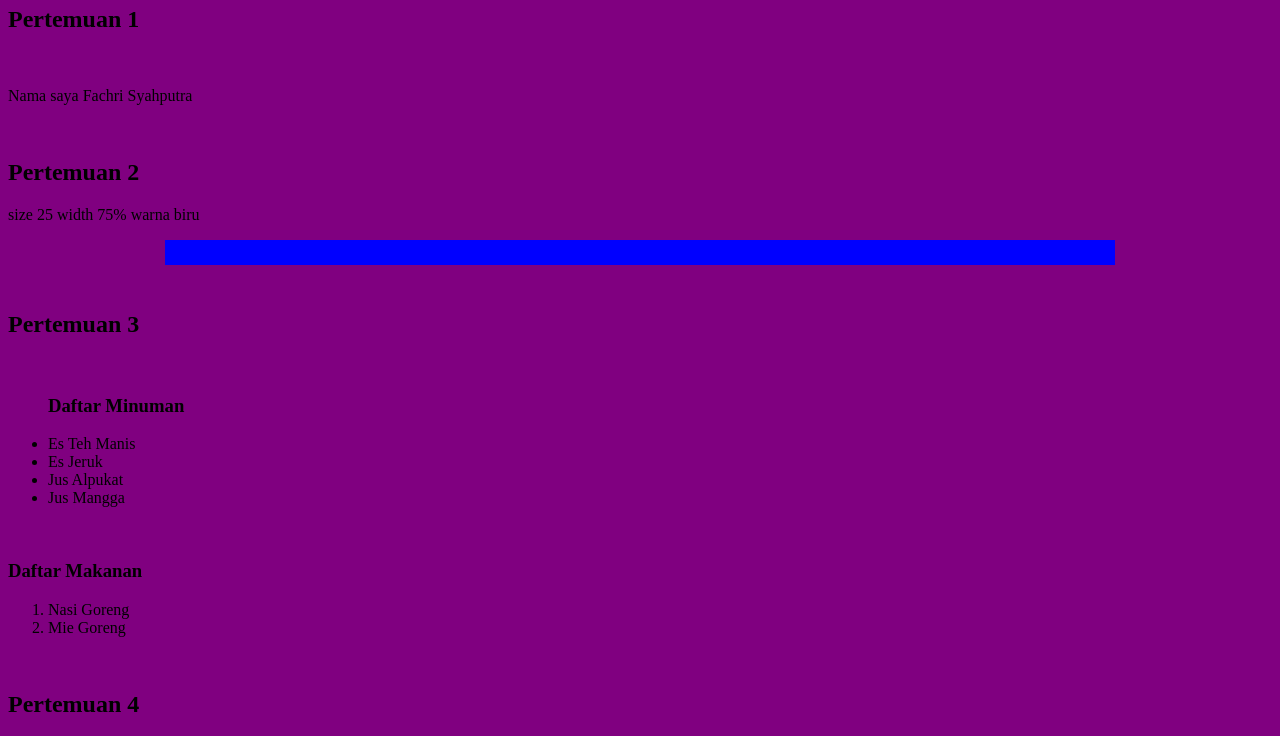
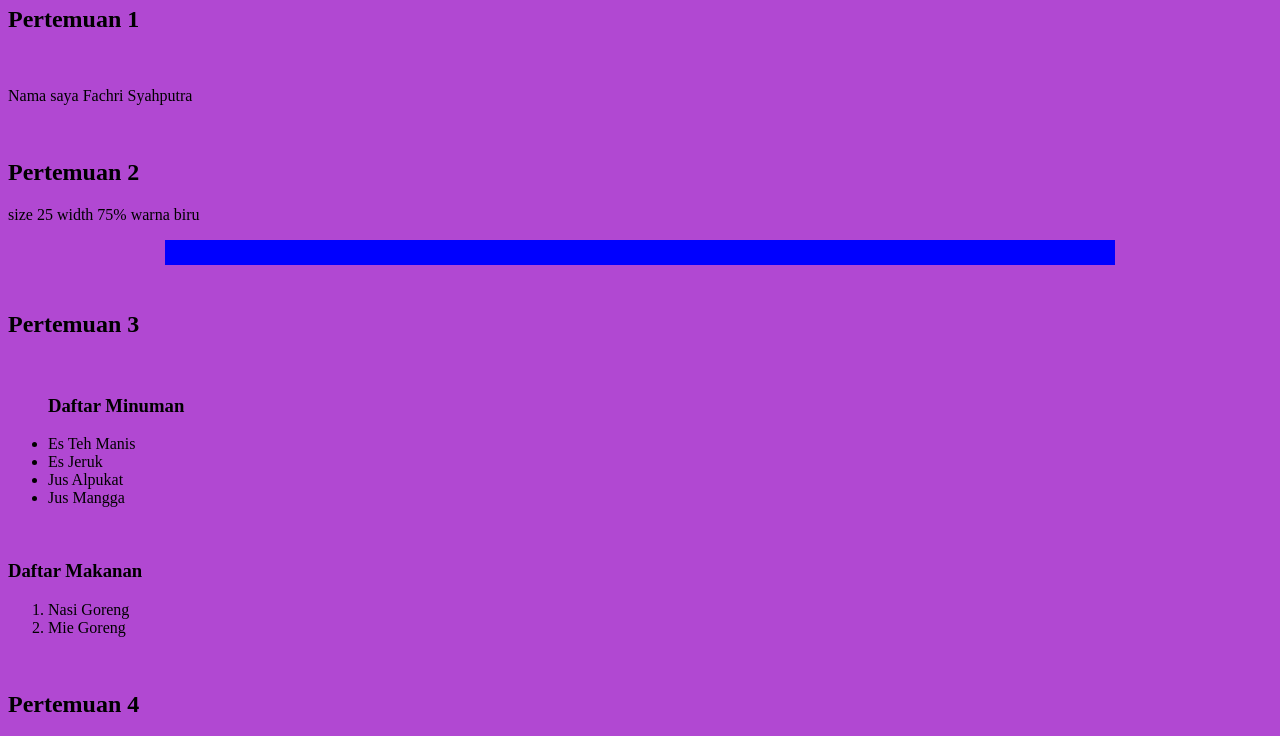
Before and after one commit to NecroDev-creator/Latihan-tjkt2, a plain HTML site: page index.html in a window 1280 px wide. Shown: the part 60-796 px from the top of the page. Drawn offline with Linux system fonts and the light colour scheme.

Commit message:
Update index.html

```diff
--- a/index.html
+++ b/index.html
@@ -31,7 +31,7 @@
 	</head>
 
 
-	<body bgcolor="purple">
+	<body bgcolor="#b148d2">
 
 		<h1 align="center"> Rekapan Hasil Pertemuan TJKT</h1>
 
```
